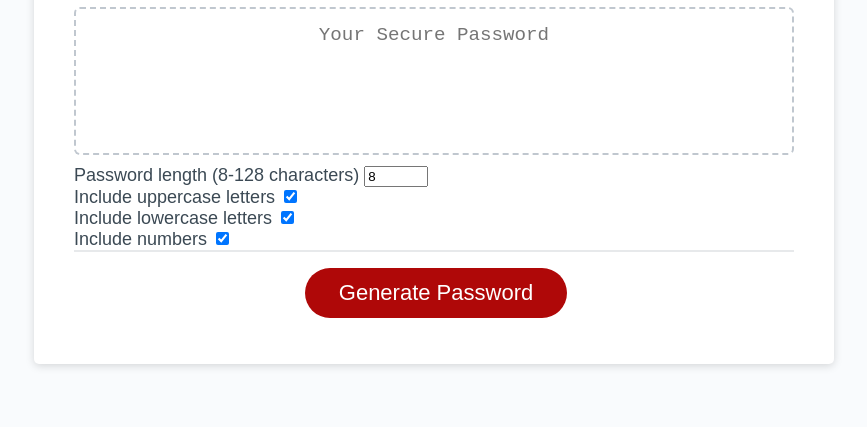
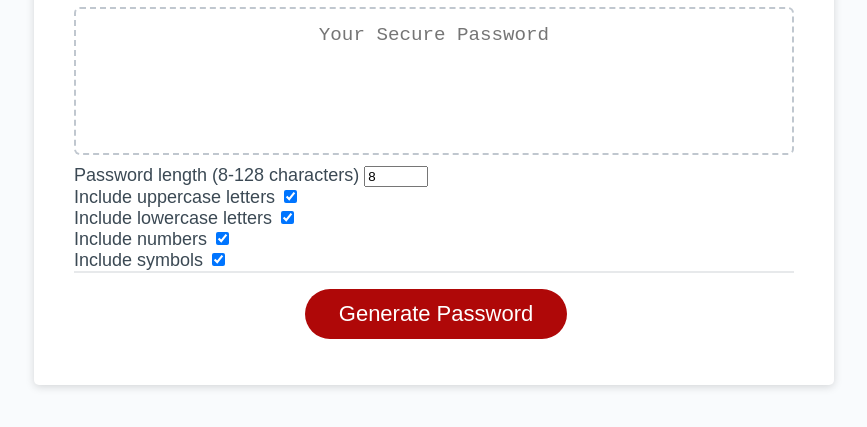
Before and after one commit to koreanstig/week3jspassword, a plain HTML site: page index.html in a window 1280 px wide. Shown: the part 241-668 px from the top of the page, without its empty margins (206-1073 px from the left). Drawn offline with Linux system fonts and the light colour scheme.

Commit message:
added symbols parameters to settings div

```diff
--- a/index.html
+++ b/index.html
@@ -38,6 +38,10 @@
             <label>Include numbers</label>
             <input type="checkbox" id="numbers" checked />
           </div>
+          <div class="setting">
+            <label>Include symbols</label>
+            <input type="checkbox" id="symbols" checked />
+          </div>
         </div>
 
       </div>
```
